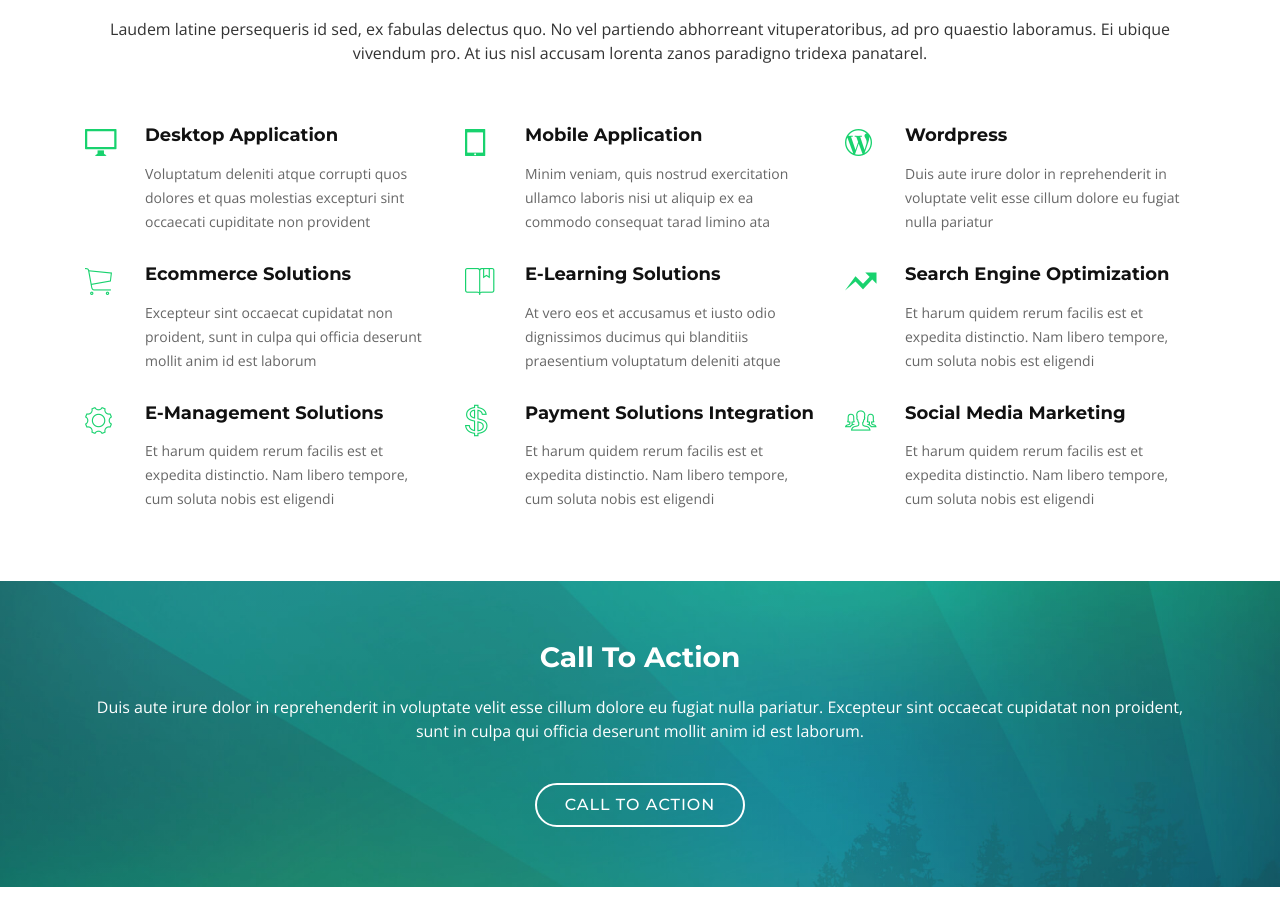
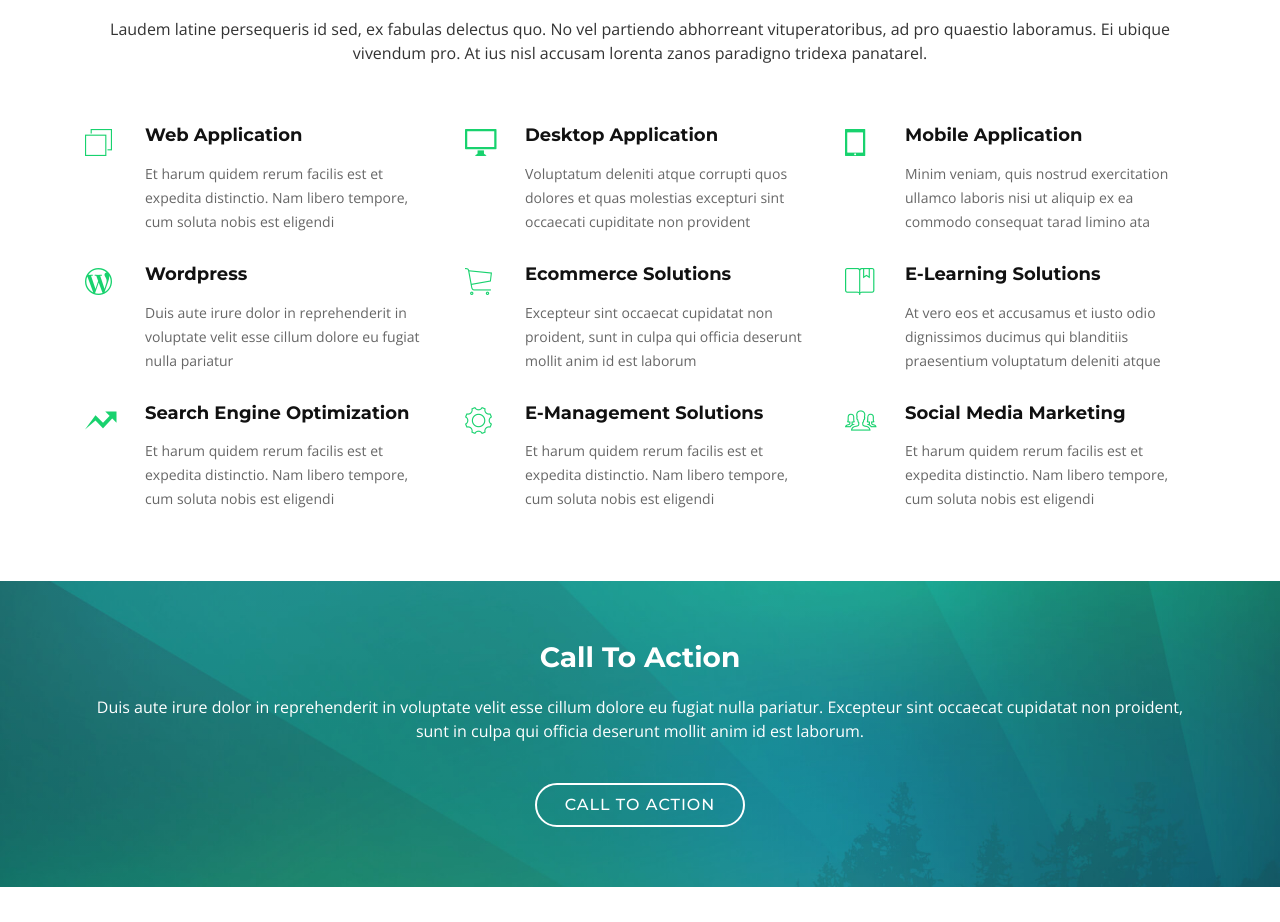
Before and after one commit to pramitha1166/eudext.com, a plain HTML site: page index.html in a window 1280 px wide. Shown: the part 1870-2792 px from the top of the page. Drawn offline with nearby package versions, Linux system fonts and the light colour scheme; files whose address does not match are found by name.

Commit message:
Small changes in services

```diff
--- a/index.html
+++ b/index.html
@@ -258,6 +258,11 @@
 
         <div class="row">
 
+          <div class="col-lg-4 col-md-6 box wow bounceInUp" data-wow-delay="0.1s" data-wow-duration="1.4s">
+            <div class="icon"><i class="ion-ios-browsers-outline"></i></div>
+            <h4 class="title"><a href="">Web Application</a></h4>
+            <p class="description">Et harum quidem rerum facilis est et expedita distinctio. Nam libero tempore, cum soluta nobis est eligendi</p>
+          </div>
           <div class="col-lg-4 col-md-6 box wow bounceInUp" data-wow-duration="1.4s">
             <div class="icon"><i class="ion-monitor"></i></div>
             <h4 class="title"><a href="">Desktop Application</a></h4>
@@ -291,11 +296,6 @@
           <div class="col-lg-4 col-md-6 box wow bounceInUp" data-wow-delay="0.1s" data-wow-duration="1.4s">
             <div class="icon"><i class="ion-ios-gear-outline"></i></div>
             <h4 class="title"><a href="">E-Management Solutions</a></h4>
-            <p class="description">Et harum quidem rerum facilis est et expedita distinctio. Nam libero tempore, cum soluta nobis est eligendi</p>
-          </div>
-          <div class="col-lg-4 col-md-6 box wow bounceInUp" data-wow-delay="0.1s" data-wow-duration="1.4s">
-            <div class="icon"><i class="ion-social-usd-outline"></i></div>
-            <h4 class="title"><a href="">Payment Solutions Integration</a></h4>
             <p class="description">Et harum quidem rerum facilis est et expedita distinctio. Nam libero tempore, cum soluta nobis est eligendi</p>
           </div>
           <div class="col-lg-4 col-md-6 box wow bounceInUp" data-wow-delay="0.1s" data-wow-duration="1.4s">
```
Also changed, not shown: client-5.png (deleted).
